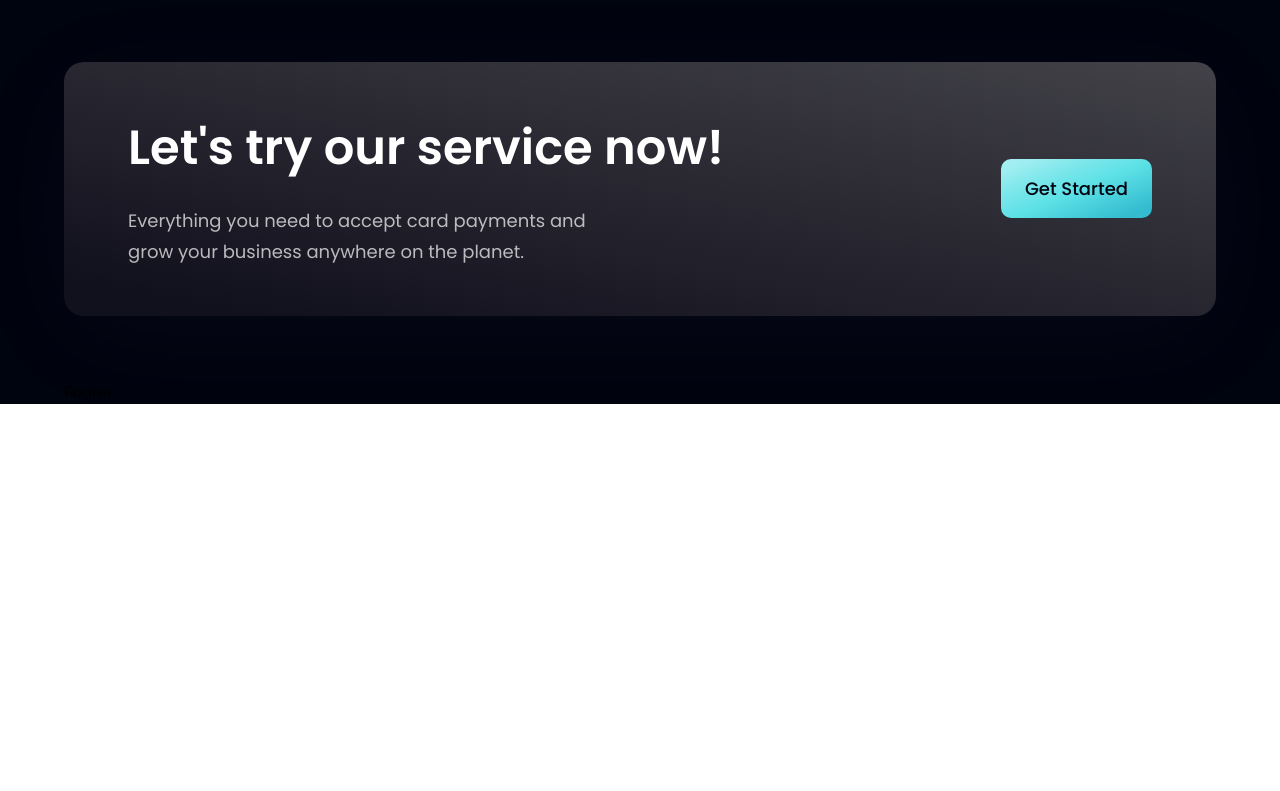
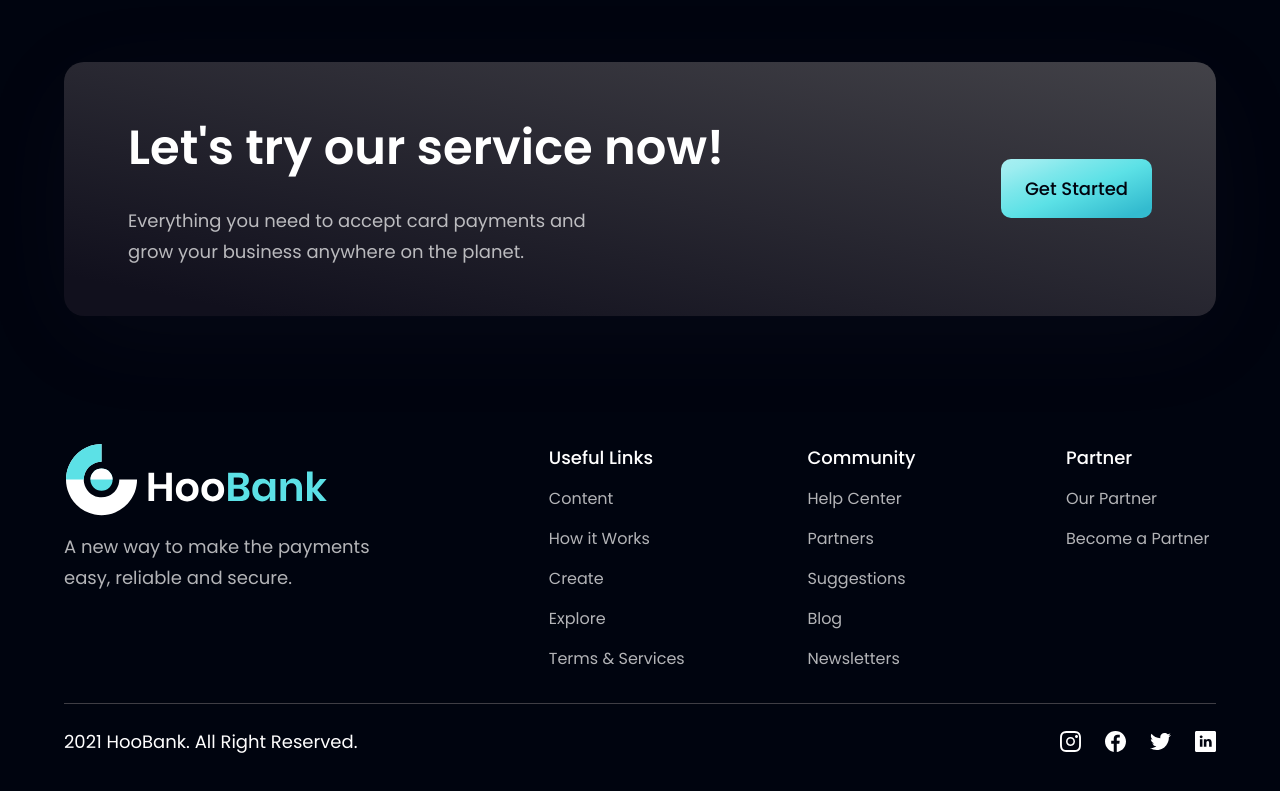
Before and after one commit to csk6314/bank_modern_app, a React (Vite) app: page / in a window 1280 px wide. Shown: the part 4082-4873 px from the top of the page. Before the commit the page ends 4486 px from the top, so only its background shows below. Built offline with nearby package versions, Linux system fonts and the light colour scheme.

Commit message:
footer section / finish project

```diff
--- a/src/components/Footer.jsx
+++ b/src/components/Footer.jsx
@@ -1,7 +1,69 @@
-import React from "react";
+import { footerLinks, socialMedia } from "../constants";
+import { logo } from "../assets";
+import styles from "../styles";
 
-const Footer = () => {
-  return <div>Footer</div>;
-};
+const Footer = () => (
+  <section className={`${styles.flexCenter} ${styles.paddingY} flex-col`}>
+    <div className={`${styles.flexStart} mb-8 w-full flex-col md:flex-row`}>
+      <div className="mr-10 flex flex-1 flex-col justify-start">
+        <img
+          src={logo}
+          alt="hoobank"
+          className="h-[72px] w-[266px] object-contain"
+        />
+        <p className={`${styles.paragraph} mt-4 max-w-[310px]`}>
+          A new way to make the payments easy, reliable and secure.
+        </p>
+      </div>
+      <div className=" mt-10 flex w-full flex-[1.5] flex-row flex-wrap justify-between md:mt-0">
+        {footerLinks.map((footerLink) => (
+          <div
+            key={footerLink.title}
+            className="my-4 flex min-w-[150px] flex-col ss:my-0"
+          >
+            <h4 className=" font-poppins text-[18px] font-medium leading-[27px] text-white">
+              {footerLink.title}
+            </h4>
+            <ul className=" mt-4 list-none">
+              {footerLink.links.map((link, index) => (
+                <li
+                  key={link.name}
+                  className={` cursor-pointer font-poppins text-[16px]
+                     font-normal leading-[24px] text-dimWhite hover:text-secondary
+                     ${index !== footerLink.links.length - 1 && "mb-4"}`}
+                >
+                  {link.name}
+                </li>
+              ))}
+            </ul>
+          </div>
+        ))}
+      </div>
+    </div>
+    <div
+      className=" flex w-full flex-col items-center justify-between
+      border-t-[1px] border-t-[#3F3E45]
+      pt-6 md:flex-row"
+    >
+      <p
+        className=" text-center font-poppins text-[18px]
+       font-normal leading-[27px] text-white"
+      >
+        2021 HooBank. All Right Reserved.
+      </p>
+      <div className="mt-6 flex md:mt-0">
+        {socialMedia.map((social, idx) => (
+          <img
+            key={social.id}
+            src={social.icon}
+            alt={social.id}
+            className={`h-[21px] w-[21px] cursor-pointer
+            object-contain ${idx !== socialMedia.length - 1 && "mr-6"}`}
+          />
+        ))}
+      </div>
+    </div>
+  </section>
+);
 
 export default Footer;
```
